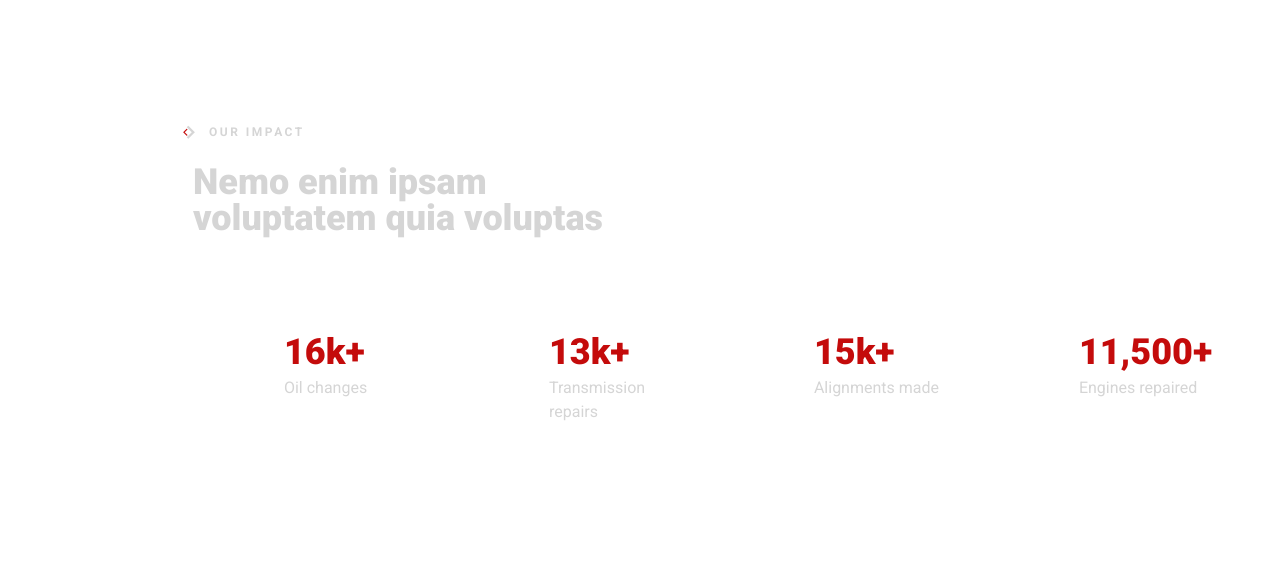
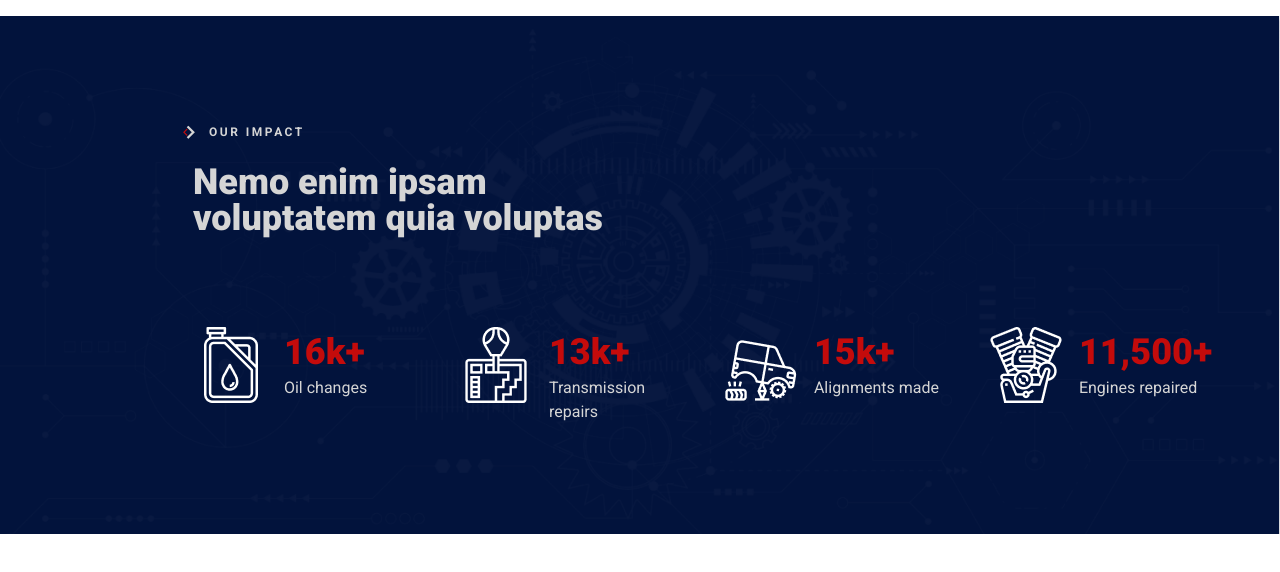
Before and after one commit to Antrakt92/Landing_Page, a plain HTML site: page index.html in a window 1280 px wide. Drawn offline with Linux system fonts and the light colour scheme.

Commit message:
correct background

```diff
--- a/css/style.css
+++ b/css/style.css
@@ -4,7 +4,7 @@ body{
    color: #D5D5D5;
 }
 .background {
-   background-image: url(image/BG_Image.png);
+   background-image: url(../image/BG_Image.png);
    padding-left: 193px;
    background-size: cover;
    background-repeat: no-repeat;
```
